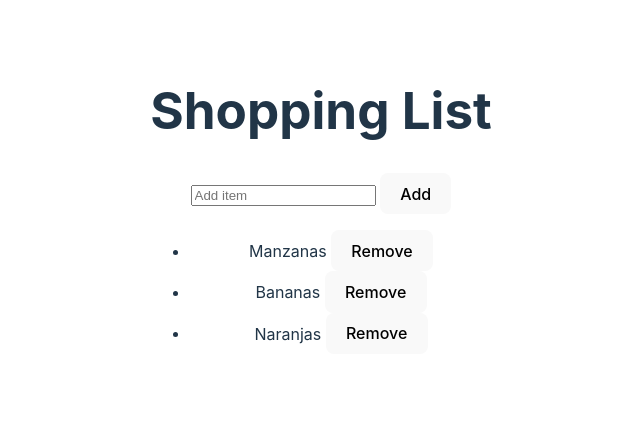
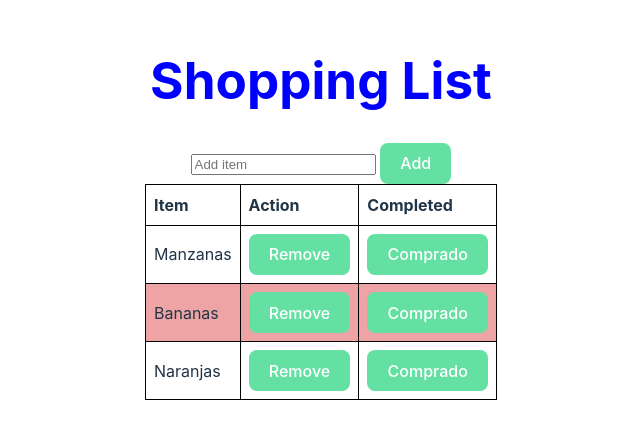
Before and after one commit to statick88/lista-compras-svelte, a Svelte app: page / in a window 1280 px wide. Shown: the part 191-630 px from the top of the page, without its empty margins (319-959 px from the left). Built offline with nearby package versions, Linux system fonts and the light colour scheme.

Commit message:
Modificaciones Grupo6

```diff
--- a/src/App.svelte
+++ b/src/App.svelte
@@ -1,16 +1,24 @@
 <script>
-  let items = ['Manzanas', 'Bananas', 'Naranjas'];
+  let items = [
+    { name: 'Manzanas', completed: false },
+    { name: 'Bananas', completed: false },
+    { name: 'Naranjas', completed: false }
+  ];
   let newItem = '';
 
   function addItem() {
     if (newItem.trim() !== '') {
-      items = [...items, newItem];
+      items = [...items, { name: newItem, completed: false }];
       newItem = '';
     }
   }
 
   function removeItem(index) {
     items = items.filter((_, i) => i !== index);
+  }
+
+  function toggleCompleted(index) {
+    items[index].completed = !items[index].completed;
   }
 </script>
 
@@ -19,8 +27,21 @@
 <input type="text" bind:value={newItem} placeholder="Add item">
 <button on:click={addItem}>Add</button>
 
-<ul>
-  {#each items as item, index}
-    <li>{item} <button on:click={() => removeItem(index)}>Remove</button></li>
-  {/each}
-</ul>
+<table>
+  <thead>
+    <tr>
+      <th>Item</th>
+      <th>Action</th>
+      <th>Completed</th>
+    </tr>
+  </thead>
+  <tbody>
+    {#each items as item, index}
+      <tr>
+        <td style="text-decoration: {item.completed ? 'line-through' : 'none'}">{item.name}</td>
+        <td><button on:click={() => removeItem(index)}>Remove</button></td>
+        <td><button on:click={() => toggleCompleted(index)}>{item.completed ? 'No comprado' : 'Comprado'}</button></td>
+      </tr>
+    {/each}
+  </tbody>
+</table>
--- a/src/app.css
+++ b/src/app.css
@@ -33,6 +33,7 @@ body {
 h1 {
   font-size: 3.2em;
   line-height: 1.1;
+  color: blue;
 }
 
 .card {
@@ -53,7 +54,8 @@ button {
   font-size: 1em;
   font-weight: 500;
   font-family: inherit;
-  background-color: #1a1a1a;
+  background-color:  rgb(13, 0, 128);
+  color: white;
   cursor: pointer;
   transition: border-color 0.25s;
 }
@@ -65,6 +67,21 @@ button:focus-visible {
   outline: 4px auto -webkit-focus-ring-color;
 }
 
+table {
+  border-collapse: collapse;
+  width: 100%;
+}
+
+th, td {
+  border: 1px solid black;
+  padding: 8px;
+  text-align: left;
+}
+
+tr:nth-child(even) {
+  background-color: rgb(238, 164, 164);
+}
+
 @media (prefers-color-scheme: light) {
   :root {
     color: #213547;
@@ -74,6 +91,6 @@ button:focus-visible {
     color: #747bff;
   }
   button {
-    background-color: #f9f9f9;
+    background-color: #65e0a3;
   }
 }
```
